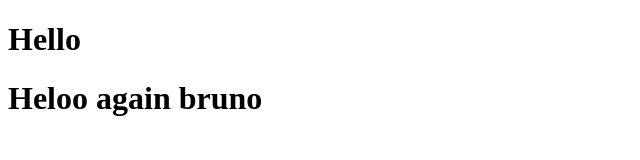
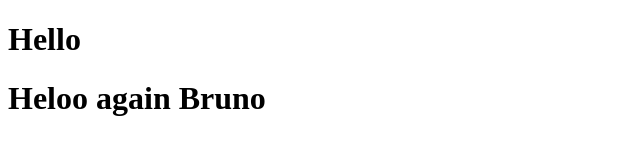
Before and after one commit to brunobergamo/cousera_test_web, a plain HTML site: page site/index.html in a window 1280 px wide. Shown: the full height of the page, 0-640 px from the left. Drawn offline with Linux system fonts and the light colour scheme.

Commit message:
fix index

```diff
--- a/site/index.html
+++ b/site/index.html
@@ -5,6 +5,6 @@
 </head>
 <body>
 <h1>Hello</h1>
-<h1>Heloo again bruno</h1>
+<h1>Heloo again Bruno</h1>
 </body>
 </html>
```
